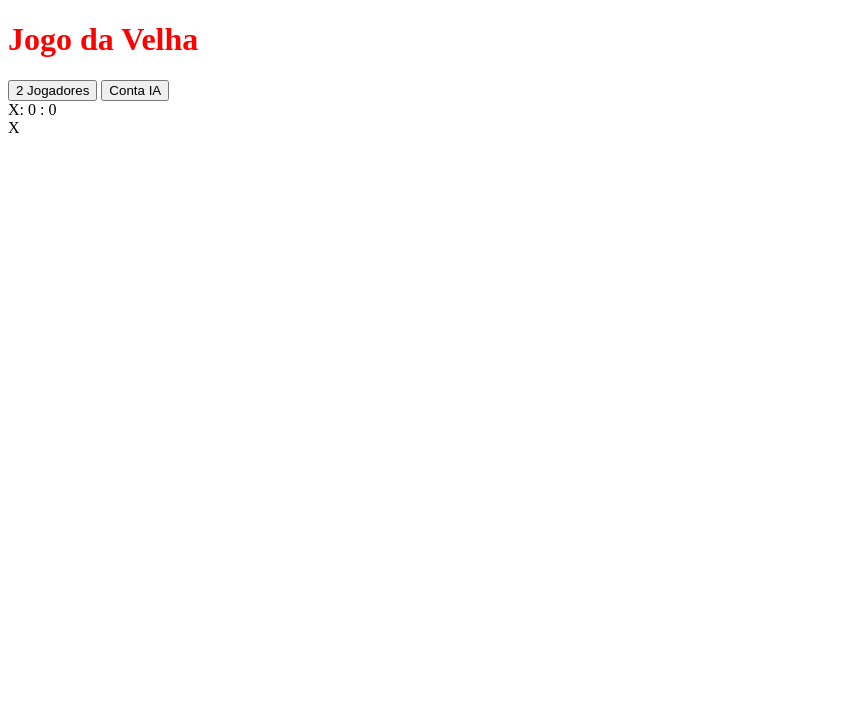
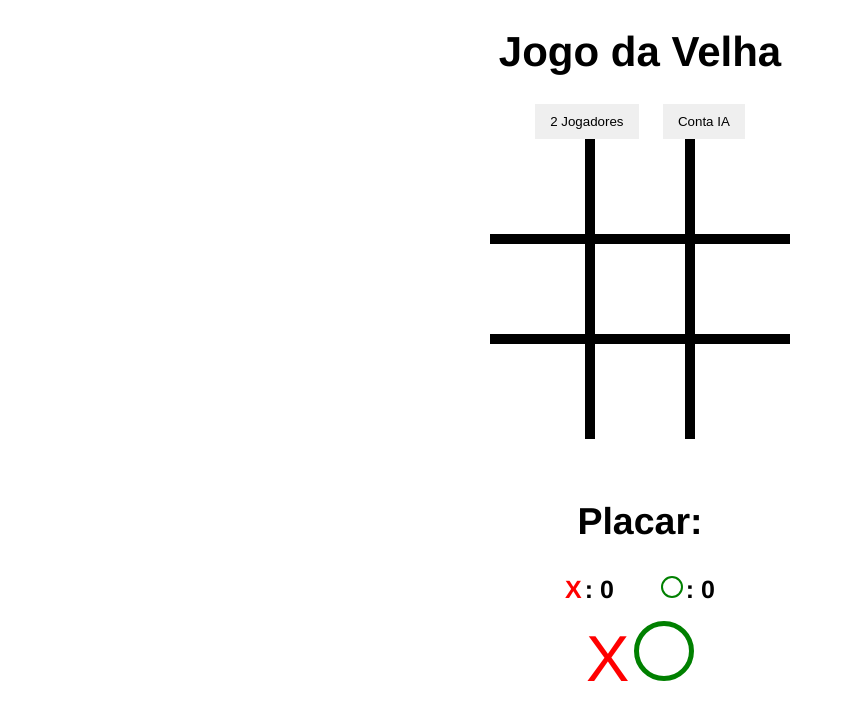
Before and after one commit to Marinalm15/JogoDaVelha, a plain HTML site: page index.html in a window 1280 px wide. Shown: the whole page, without its empty margins (0-845 px from the left). Drawn offline with Linux system fonts and the light colour scheme.

Commit message:
criação do css

```diff
--- a/index.html
+++ b/index.html
@@ -24,6 +24,7 @@
         <div class="box" id="block-9"></div>
 
         <div id="scoreboard-container">
+            <h2>Placar:</h2>
             <span class="score-box">
                 <span class="x-scoreboard">X</span>:
                 <span class="x-scoreboard-1">0</span>
@@ -41,7 +42,7 @@
     </div>
 
     <div id="messege" class="hide">
-        <p></p>
+        <p>asd</p>
     </div>
 </body>
 </html>
--- a/styles.css
+++ b/styles.css
@@ -1,3 +1,109 @@
-.titulo {
+body {
+    text-align: center;
+    font-family: Helvetica, sans-serif;
+}
+
+h1 {
+    font-size: 42px;
+}
+
+#buttons-container button {
+    border: none;
+    padding: 10px 15px;
+    margin: 0 10px;
+}
+
+#container {
+    display: flex;
+    width: 300px;
+    margin: 0;
+    flex-direction: row;
+    flex-wrap: wrap;
+    margin-left: auto;
+    margin-right: auto;
+}
+
+.box {
+    height: 100px;
+    border: 5px solid #000;
+    box-sizing: border-box;
+    flex: 1 1 33%;
+}
+
+#block-1, #block-2, #block-3 {
+    border-top: none;
+}
+
+#block-1, #block-4, #block-7 {
+    border-left: none;
+}
+
+#block-7, #block-8, #block-9 {
+    border-bottom: none;
+}
+
+#block-3, #block-6, #block-9 {
+    border-right: none;
+}
+
+.x {
+    font-size: 65px;
     color: red;
+    display: inline-block;
+    line-height: 100px;
 }
+
+.o {
+    width: 50px;
+    height: 50px;
+    border: 5px solid green;
+    border-radius: 50%;
+    display: inline-block;
+    margin-top: 17px;
+}
+
+/*.hide {
+    display: none;
+}*/
+
+#scoreboard-container {
+    font-weight: bold;
+    margin-top: 30px;
+    font-size: 25px;
+    position: relative;
+    margin-left: auto;
+    margin-right: auto;
+}
+
+.score-box {
+    margin: 0 20px;
+}
+
+.x-scoreboard {
+    color: red;
+    margin-right: 3px;
+}
+
+.o-scoreboard {
+    display: inline-block;
+    width: 18px;
+    height: 18px;
+    border: 2px solid green;
+    border-radius: 50%;
+    margin-right: 3px;
+}
+
+#messege p {
+    position: absolute;
+    margin-left: auto;
+    margin-right: auto;
+    left: 0;
+    right: 0;
+    top: 150px;
+    width: 500px;
+    font-size: 50px;
+    background-color: #000;
+    color: #fff;
+    padding: 20px;
+    display: none;
+}
```
